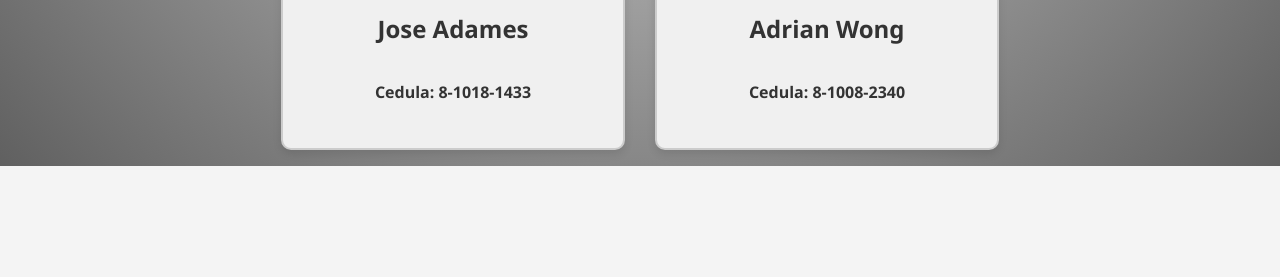
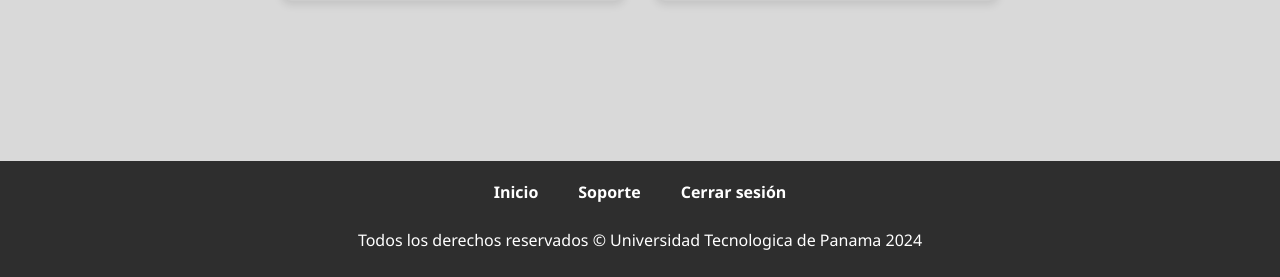
Before and after one commit to ElGuapoX/juan_mecanico, a PHP site: page /juan_mecanico/soporte.html in a window 1280 px wide. Shown: the part 1080-1357 px from the top of the page. Before the commit the page ends 1246 px from the top, so only its background shows below. Run offline with PHP 8.4, Linux system fonts and the light colour scheme.

Commit message:
Se inicio la creacion de un CSS global y luego se hizo un css especifico para soporte.html llamado soporte.css

```diff
--- a/css/soporte.css
+++ b/css/soporte.css
@@ -1,61 +1,12 @@
-body {
-    font-family: 'Segoe UI', Tahoma, Geneva, Verdana, sans-serif;
-    background: radial-gradient(circle,
-        #e0e0e0, /* Gris claro */
-        #c0c0c0, /* Gris medio claro */
-        #a0a0a0, /* Gris medio */
-        #808080, /* Gris oscuro */
-        #606060  /* Gris muy oscuro */
-    );
-    height: 100%;
-    margin: 0;
-    padding: 0;
-}
 
-
-h1{
-    font-size: 50px;
-    text-align: center;
-    font-family: Georgia, 'Times New Roman', Times, serif;
-}
-a{
-    text-decoration: none
-}
-
-header {
-    display: flex;
-    align-items: center;
-    justify-content: space-between; /* Distribuye el espacio entre los elementos */
-    background-color: #3d3d3d; /* Fondo del header */
-    padding: 0 20px; /* Padding en los lados del header */
-    height: 70px; /* Establece una altura fija para el header */
-}
-
-.header-content {
-    display: flex;
-    align-items: center; /* Centra los elementos verticalmente */
-}
-
-.header-content img.logo {
-    max-height: 350px; /* Establece la altura máxima del logo */
-    width: 350px; /* Mantiene la proporción del logo */
-    margin-right: 20px; /* Espacio entre el logo y el siguiente elemento */
-}
-
-.header-content .contact-info {
-    color: white;
-    margin-right: 20px; /* Espacio entre el texto de contacto y el siguiente elemento */
-}
-
-.header-content .hours {
-    color: white;
-    margin-right: 20px; /* Espacio entre el horario y el siguiente elemento */
-}
-
-/*Css para los integrantes */
 .integrantes {
     text-align: center;
-    margin-top: 15rem;
+    margin-top: 5rem;
+    margin-bottom: 10rem;
+}
+.integrantes h1{
+    text-align: center;
+    margin-bottom: 5rem;
 }
 
 .integrantes-list {
@@ -104,17 +55,3 @@ header {
     font-weight: bold;
     color: #333;
 }
-
-.boton-volver {
-    padding: 15px;
-    background-color: #ff7300;
-    color: white;
-    border-radius: 5px;
-    position: absolute;
-    top: 100px; /* Distancia desde la parte superior */
-    left: 50px; /* Distancia desde la derecha */
-}
-.boton-volver:hover{
-    transform: scale(1.05);
-    box-shadow: 0 4px 8px rgba(0, 0, 0, 0.2);
-}
--- a/css/style.css
+++ b/css/style.css
@@ -6,6 +6,11 @@ body {
     padding: 0;
 }
 
+a{
+    text-decoration: none
+}
+
+/*Header*/
 header {
     display: flex;
     align-items: center;
@@ -36,7 +41,7 @@ header {
     margin-right: 20px; /* Espacio entre el horario y el siguiente elemento */
 }
 
-/* Dropdown Button */
+/* Dropdown Boton */
 .dropbtn {
     background-color: #757575;
     color: white;
@@ -57,13 +62,11 @@ header {
     transform: scale(1.05); /* Ligero aumento al pasar el mouse */
 }
 
-/* The container <div> */
 .dropdown {
     position: relative;
     display: inline-block;
 }
 
-/* Dropdown Content */
 .dropdown-content {
     display: none;
     position: absolute;
@@ -77,7 +80,6 @@ header {
     padding: 0.5rem 0;
 }
 
-/* Links inside the dropdown */
 .dropdown-content a {
     color: #333;
     padding: 0.75rem 1.5rem;
@@ -92,7 +94,6 @@ header {
     color: white;
 }
 
-/* Show the dropdown menu on hover */
 .dropdown:hover .dropdown-content {
     display: block;
 }
@@ -144,6 +145,19 @@ header {
     text-decoration: underline; /* Subrayado al pasar el ratón para mejorar la interactividad */
 }
 
+.boton {
+    padding: 15px;
+    background-color: #ff7300;
+    color: white;
+    border-radius: 5px;
+    position: absolute;
+    top: 100px; /* Distancia desde la parte superior */
+    left: 50px; /* Distancia desde la derecha */
+}
+.boton:hover{
+    transform: scale(1.05);
+    box-shadow: 0 4px 8px rgba(0, 0, 0, 0.2);
+}
 
 /* css de footer*/
 footer {
--- a/home.php
+++ b/home.php
@@ -74,7 +74,7 @@ if (!isset($_SESSION['usuario_id'])) {
             </div>
         </article>
         <article class="servicios">
-            <img src="images/Chapisteria y Pintura" alt="Noticia 2">
+            <img src="images/Chapisteria y Pintura.png" alt="Noticia 2">
             <div>
                 <h3>Chapisteria y Pintura</h3>
                 <p>Los mejores profesionales de al pintura y chapisteria automotriz a su disposicion</p>
--- a/soporte.html
+++ b/soporte.html
@@ -4,6 +4,7 @@
     <meta charset="UTF-8">
     <meta name="viewport" content="width=device-width, initial-scale=1.0">
     <title>Registro de Citas</title>
+    <link rel="stylesheet" href="css/style.css">
     <link rel="stylesheet" href="css/soporte.css">
 </head>
 <body id="home" class="fondo-agendarcita">
@@ -14,37 +15,36 @@
             <div class="hours">Horario de atención: lunes a sábado de 8:00 am a 6:00 pm</div>
         </div>
     </header>
-    <a href="home.php" class="boton-volver">Volver</a>
+    <a href="home.php" class="boton">Volver al inicio</a>
 
     <main>
-        <h1>Integrantes del equipo</h1>
         <section class="integrantes">
-
+            <h1>Integrantes del equipo</h1>
             <ul class="integrantes-list">
                 <li>
-                    <img src="images/Jorge.jpg" alt="Foto de Jorge Herrera">
-                    <h2>Jorge Herrera</h2>
-                    <p>Cedula: 8-998-1216</p>
+                    <img src="" alt="">
+                    <h2>Integrante: </h2>
+                    <p>Cedula: </p>
                 </li>
                 <li>
-                    <img src="images/Moises.jpg" alt="Foto de Moises Delgado">
-                    <h2>Moises Delgado</h2>
-                    <p>Cedula: 8-1001-1046</p>
+                    <img src="" alt="">
+                    <h2>Integrante: </h2>
+                    <p>Cedula: </p>
                 </li>
                 <li>
-                    <img src="images/Anthony Pathino.jpg" alt="Foto de Anthony Patiño">
-                    <h2>Anthony Patiño</h2>
-                    <p>Cedula: 8-1011-1099</p>
+                    <img src="" alt="">
+                    <h2>Integrante: </h2>
+                    <p>Cedula: </p>
                 </li>
                 <li>
-                    <img src="images/Jose Adames.jpg" alt="Foto de Jose Adames">
-                    <h2>Jose Adames</h2>
-                    <p>Cedula: 8-1018-1433</p>
+                    <img src="" alt="">
+                    <h2>Integrante: </h2>
+                    <p>Cedula: </p>
                 </li>
                 <li>
-                    <img src="images/Adrian Wong.jpg" alt="Foto de Adrian Wong">
-                    <h2>Adrian Wong</h2>
-                    <p>Cedula: 8-1008-2340</p>
+                    <img src="" alt="">
+                    <h2>Integrante: </h2>
+                    <p>Cedula: </p>
                 </li>
             </ul>
         </section>
@@ -53,6 +53,15 @@
     </main>
 
     <footer>
+        <nav class="main-nav">
+            <ul>
+                <li><a href="home.php">Inicio</a></li>
+                <li><a href="soporte.html">Soporte</a></li>
+                <li><a href="logout.php">Cerrar sesión</a></li>
+            </ul>
+        </nav>
+        <p>Todos los derechos reservados © Universidad Tecnologica de Panama 2024</p>
     </footer>
+
 </body>
 </html>
```
